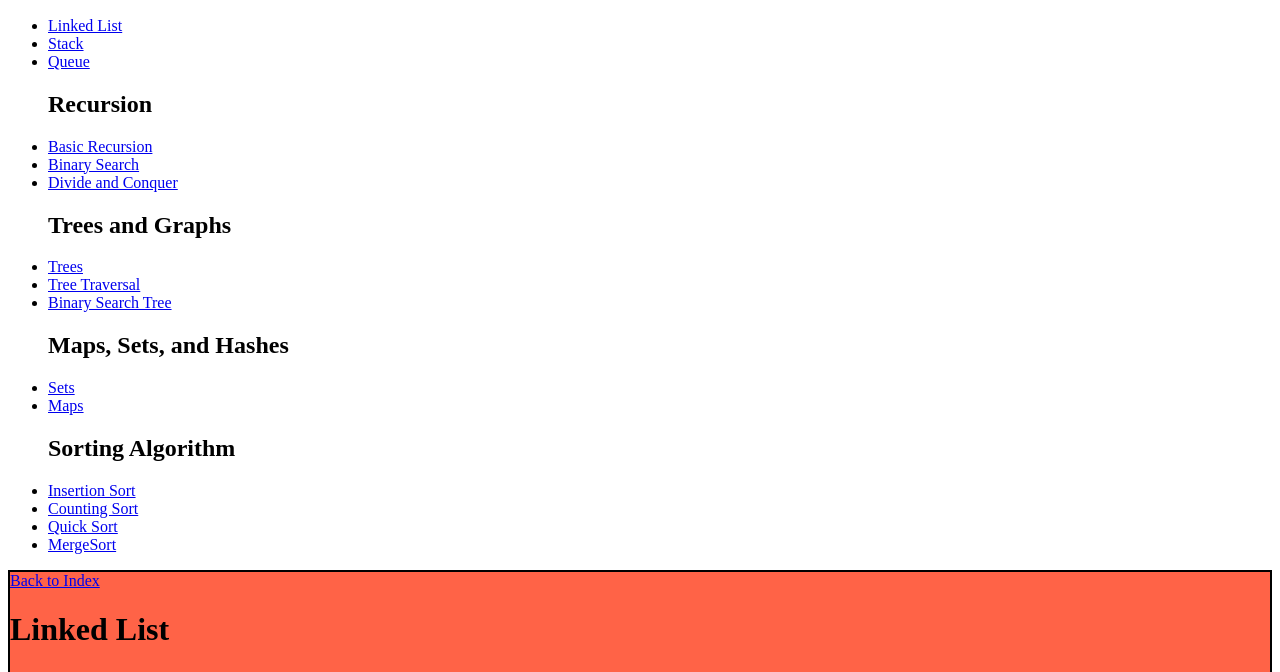
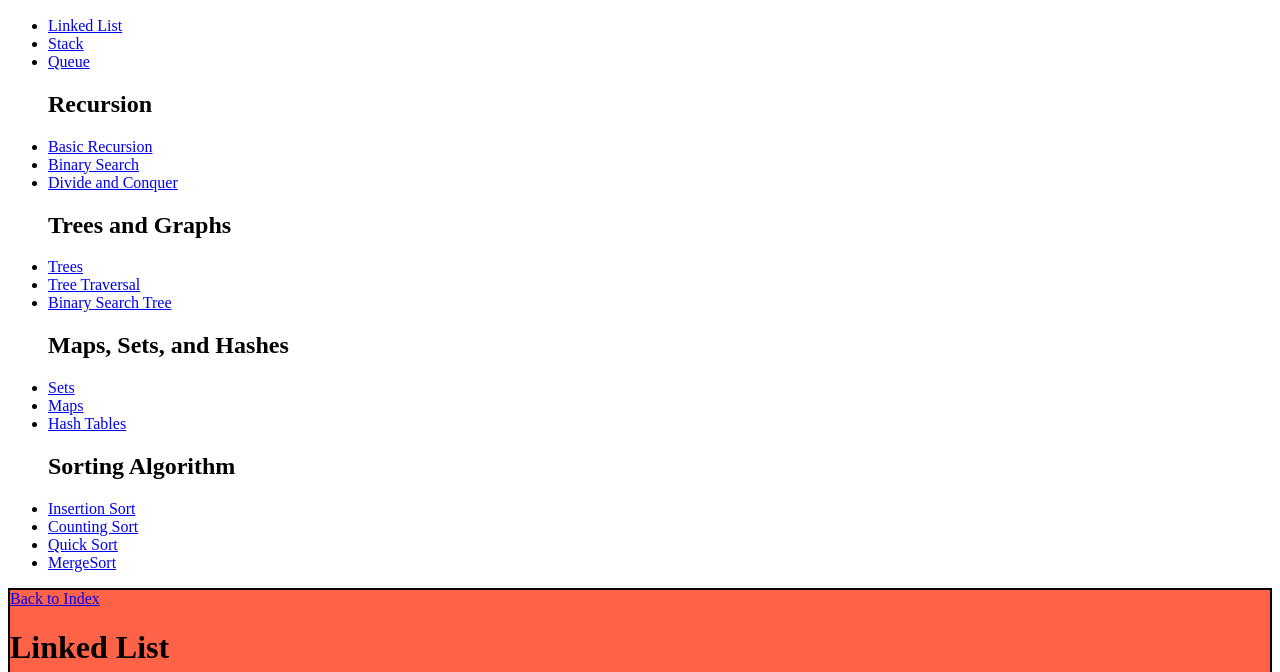
Before and after one commit to JangkarBumi/jokercard, a plain HTML site: page index.html in a window 1280 px wide. Shown: the part 110-782 px from the top of the page. Drawn offline with Linux system fonts and the light colour scheme.

Commit message:
hash tables

```diff
--- a/index.html
+++ b/index.html
@@ -26,6 +26,7 @@
       <h2>Maps, Sets, and Hashes</h2>
       <li><a href="#linkedlist">Sets</a></li>
       <li><a href="#linkedlist">Maps</a></li>
+      <li><a href="#linkedlist">Hash Tables</a></li>
       <h2>Sorting Algorithm</h2>
       <li><a href="#linkedlist">Insertion Sort</a></li>
       <li><a href="#linkedlist">Counting Sort</a></li>
```
